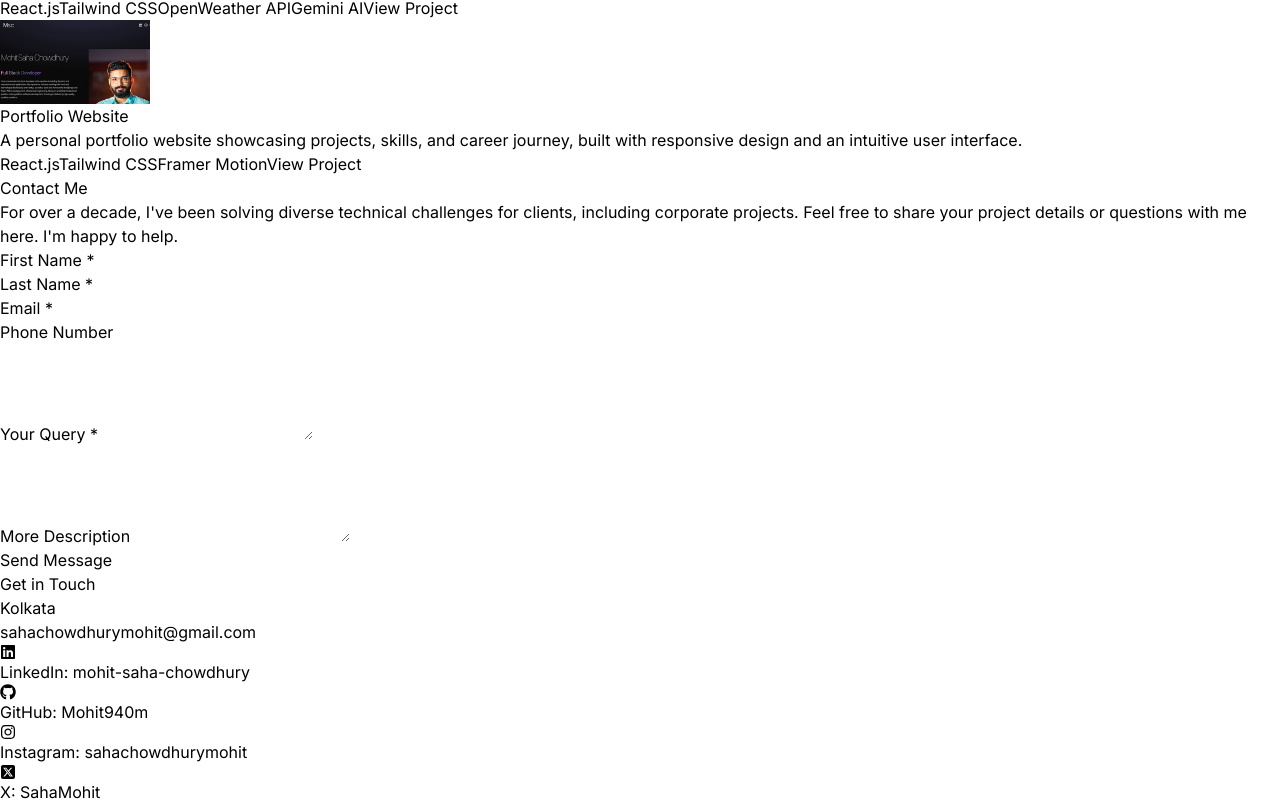
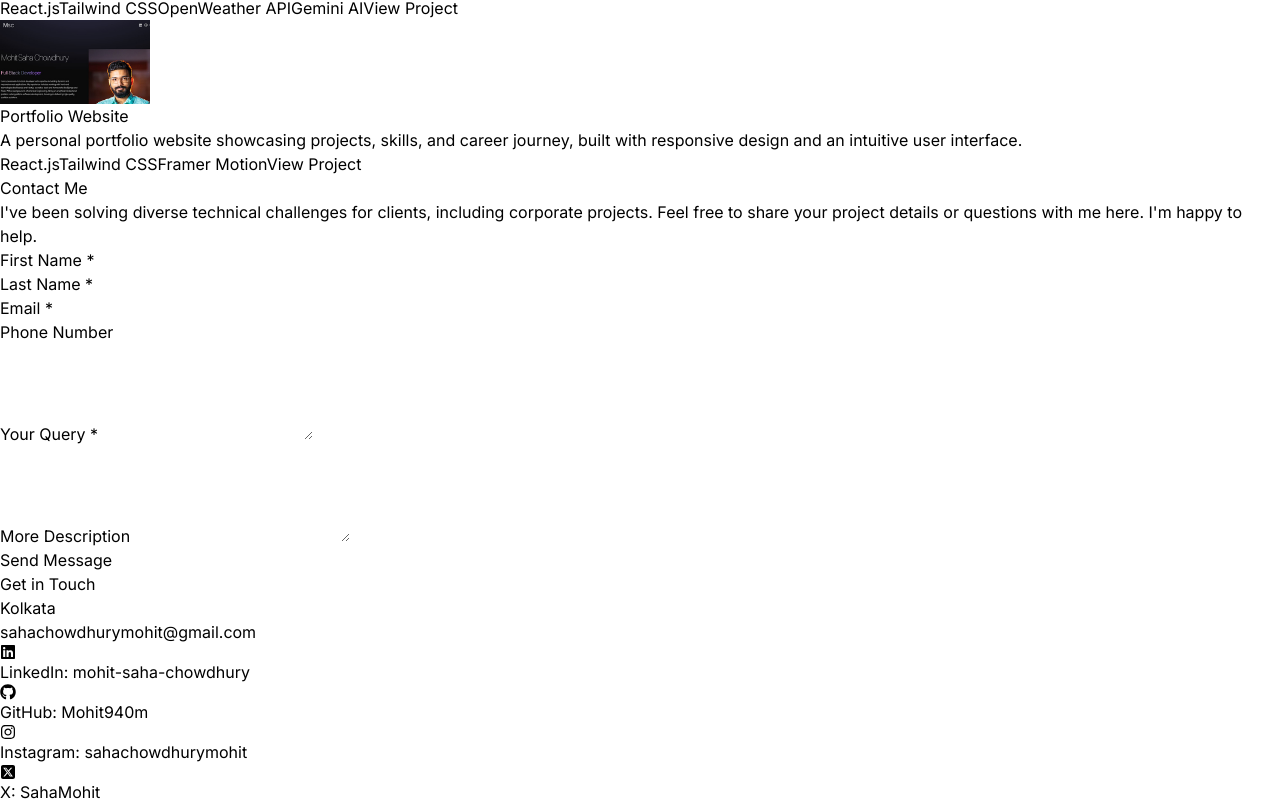
Before and after one commit to Mohit940m/Mohit-Saha-Chowdhury, a React (Vite) app: page / in a window 1280 px wide. Shown: the part 5116-5920 px from the top of the page. Built offline with nearby package versions, Linux system fonts and the light colour scheme.

Commit message:
fix: Text change at Form for expression

```diff
--- a/src/components/Form.jsx
+++ b/src/components/Form.jsx
@@ -170,7 +170,7 @@ const Form = () => {
         transition={{ duration: 0.8 }}
         className="mx-auto mb-12 max-w-3xl text-center text-lg text-neutral-400"
       >
-        For over a decade, I've been solving diverse technical challenges for clients, including corporate projects. Feel free to share your project details or questions with me here. I'm happy to help.
+        I've been solving diverse technical challenges for clients, including corporate projects. Feel free to share your project details or questions with me here. I'm happy to help.
       </motion.p>
 
       <motion.div
```
